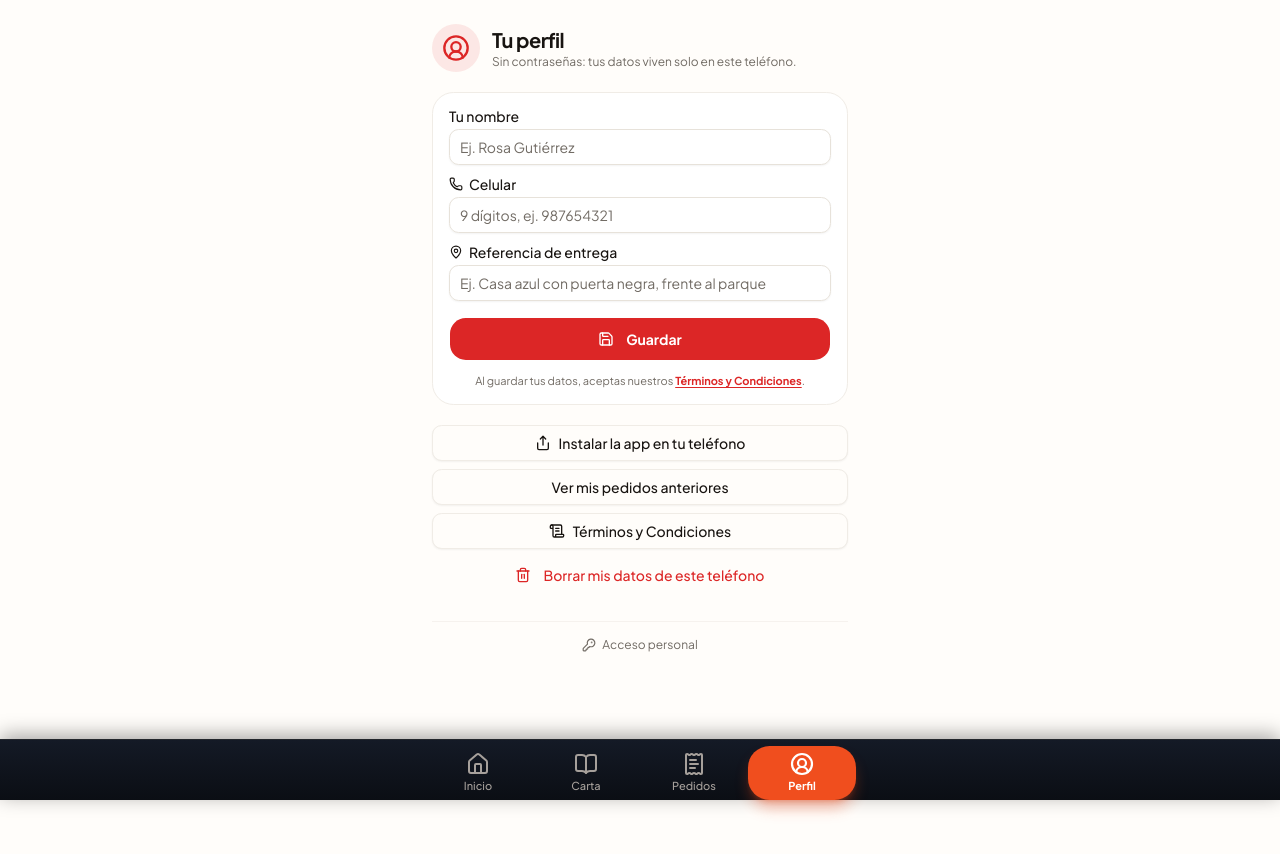
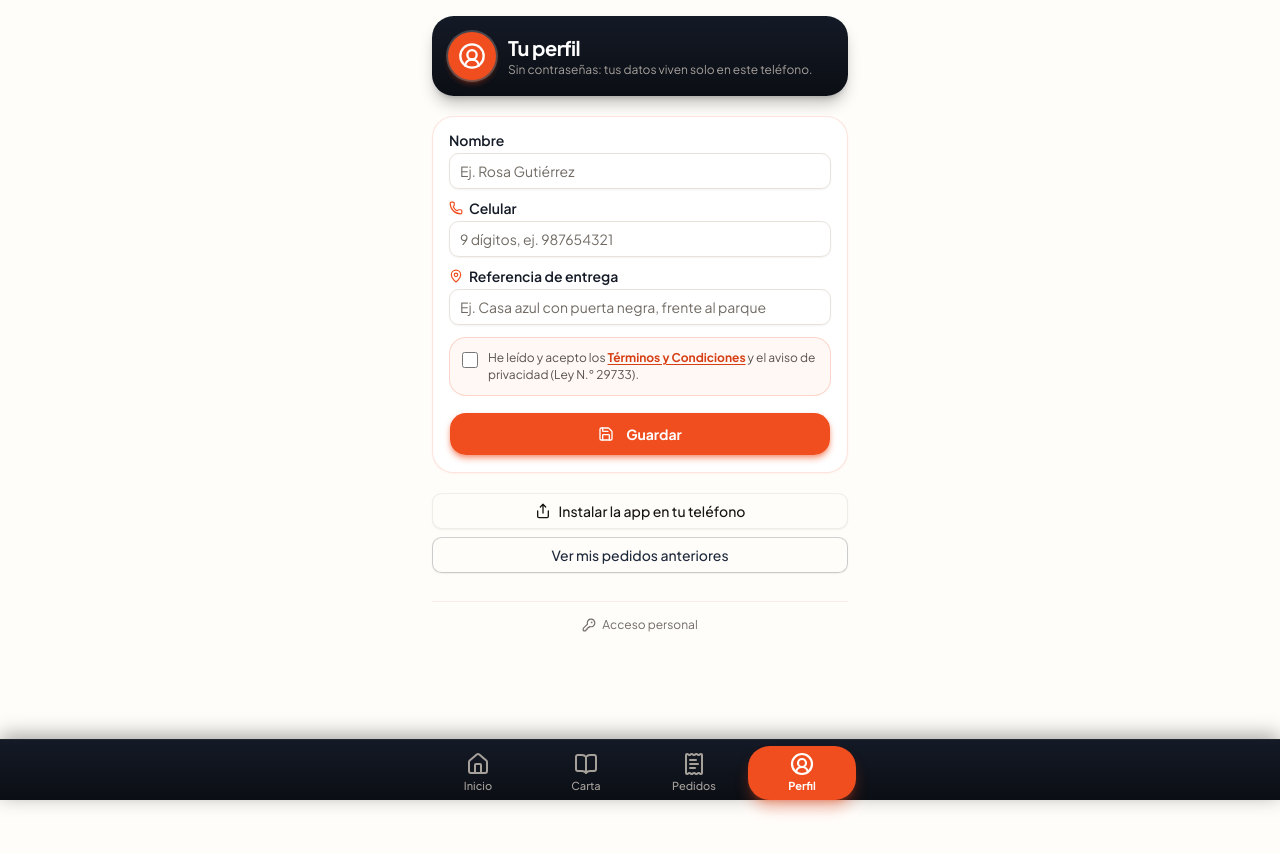
Before and after one commit to joshuaramosa/blux, a Next.js app: page /perfil in a window 1280 px wide. Shown: the top 854 px of the page. Built offline with nearby package versions, Linux system fonts and the light colour scheme.

Commit message:
feat: ajustes UI - perfil con colores de marca y casilla de terminos, boton Agregar unificado, imagenes completas en carta y reel, carrusel 30% mas bajo

```diff
--- a/app/(cliente)/mis-pedidos/page.tsx
+++ b/app/(cliente)/mis-pedidos/page.tsx
@@ -53,9 +53,6 @@ export default function MisPedidosPage() {
     <main className="mx-auto flex min-h-screen w-full max-w-md flex-col gap-4 p-4">
       <header className="pt-2">
         <h1 className="text-xl font-bold">🧾 Mis pedidos</h1>
-        <p className="text-xs text-muted-foreground">
-          Los pedidos que hiciste desde este teléfono se guardan aquí.
-        </p>
       </header>
 
       {orders.length === 0 ? (
--- a/app/(cliente)/perfil/page.tsx
+++ b/app/(cliente)/perfil/page.tsx
@@ -2,15 +2,13 @@
 
 import { useState } from "react";
 import Link from "next/link";
-import { CircleUserRound, KeyRound, MapPin, Pencil, Phone, Save, ScrollText, Trash2 } from "lucide-react";
-import { TermsNote } from "@/components/cliente/terms-note";
+import { CircleUserRound, KeyRound, MapPin, Pencil, Phone, Save } from "lucide-react";
 import { toast } from "sonner";
 import { Button } from "@/components/ui/button";
 import { InstallAppButton } from "@/components/cliente/install-app-button";
 import { Input } from "@/components/ui/input";
 import { Label } from "@/components/ui/label";
 import {
-  clearProfile,
   getProfile,
   saveProfile,
   type CustomerProfile,
@@ -32,6 +30,7 @@ export default function PerfilPage() {
     if (typeof window === "undefined") return true;
     return !getProfile()?.name;
   });
+  const [acceptTerms, setAcceptTerms] = useState(false);
 
   const set = (key: keyof CustomerProfile) => (e: React.ChangeEvent<HTMLInputElement>) =>
     setProfile((p) => ({ ...p, [key]: e.target.value }));
@@ -40,6 +39,9 @@ export default function PerfilPage() {
     if (!profile.name.trim()) return toast.error("Escribe tu nombre.");
     if (!PHONE_RE.test(profile.phone)) {
       return toast.error("Ingresa un celular válido de 9 dígitos (empieza con 9).");
+    }
+    if (!acceptTerms) {
+      return toast.error("Debes aceptar los Términos y Condiciones para guardar.");
     }
     saveProfile({
       name: profile.name.trim(),
@@ -52,38 +54,40 @@ export default function PerfilPage() {
 
   const onModify = () => setEditing(true);
 
-  const onClear = () => {
-    clearProfile();
-    setProfile({ name: "", phone: "", reference: "" });
-    setEditing(true);
-    toast.success("Datos borrados de este teléfono");
-  };
-
   if (!mounted) return null;
 
   return (
     <main className="mx-auto flex min-h-screen w-full max-w-md flex-col gap-5 p-4 pb-8">
-      <header className="flex items-center gap-3 pt-2">
-        <div className="flex h-12 w-12 items-center justify-center rounded-full bg-blux-600/10">
-          <CircleUserRound className="size-7 text-blux-600" aria-hidden />
+      <header className="flex items-center gap-3 rounded-2xl bg-gradient-to-b from-[#141a26] to-[#0b0e14] p-4 shadow-lg shadow-black/25">
+        <div className="flex h-12 w-12 shrink-0 items-center justify-center rounded-full bg-[#f04e1e] shadow-md shadow-[#f04e1e]/40 ring-2 ring-white/20">
+          <CircleUserRound className="size-7 text-white" aria-hidden />
         </div>
         <div>
-          <h1 className="text-xl font-bold tracking-tight">Tu perfil</h1>
-          <p className="text-xs text-muted-foreground">
+          <h1 className="text-xl font-bold tracking-tight text-white">
+            {editing || !profile.name.trim() ? "Tu perfil" : `Hola, ${profile.name.trim()}`}
+          </h1>
+          <p className="text-xs text-stone-400">
             Sin contraseñas: tus datos viven solo en este teléfono.
           </p>
         </div>
       </header>
 
-      <section className="flex flex-col gap-3 rounded-2xl border border-border bg-card p-4">
+      <section className="flex flex-col gap-3 rounded-2xl border border-[#f04e1e]/15 bg-white p-4 shadow-sm shadow-[#f04e1e]/5">
         <div className="flex flex-col gap-1.5">
-          <Label htmlFor="p-name">Tu nombre</Label>
-          <Input id="p-name" placeholder="Ej. Rosa Gutiérrez" value={profile.name} onChange={set("name")} disabled={!editing} />
+          <Label htmlFor="p-name" className="font-semibold text-[#141a26]">Nombre</Label>
+          <Input
+            id="p-name"
+            placeholder="Ej. Rosa Gutiérrez"
+            value={profile.name}
+            onChange={set("name")}
+            disabled={!editing}
+            className="disabled:opacity-100 disabled:bg-stone-50 disabled:text-[#141a26] disabled:border-stone-200"
+          />
         </div>
 
         <div className="flex flex-col gap-1.5">
-          <Label htmlFor="p-phone" className="flex items-center gap-1.5">
-            <Phone className="size-3.5" aria-hidden /> Celular
+          <Label htmlFor="p-phone" className="flex items-center gap-1.5 font-semibold text-[#141a26]">
+            <Phone className="size-3.5 text-[#f04e1e]" aria-hidden /> Celular
           </Label>
           <Input
             id="p-phone"
@@ -93,12 +97,13 @@ export default function PerfilPage() {
             onChange={set("phone")}
             maxLength={9}
             disabled={!editing}
+            className="disabled:opacity-100 disabled:bg-stone-50 disabled:text-[#141a26] disabled:border-stone-200"
           />
         </div>
 
         <div className="flex flex-col gap-1.5">
-          <Label htmlFor="p-ref" className="flex items-center gap-1.5">
-            <MapPin className="size-3.5" aria-hidden /> Referencia de entrega
+          <Label htmlFor="p-ref" className="flex items-center gap-1.5 font-semibold text-[#141a26]">
+            <MapPin className="size-3.5 text-[#f04e1e]" aria-hidden /> Referencia de entrega
           </Label>
           <Input
             id="p-ref"
@@ -106,24 +111,44 @@ export default function PerfilPage() {
             value={profile.reference}
             onChange={set("reference")}
             disabled={!editing}
+            className="disabled:opacity-100 disabled:bg-stone-50 disabled:text-[#141a26] disabled:border-stone-200"
           />
         </div>
 
+        {editing && (
+          <label
+            htmlFor="p-terms"
+            className="flex items-start gap-2.5 rounded-xl border border-[#f04e1e]/20 bg-[#fff8f5] p-3 text-xs leading-snug text-stone-600"
+          >
+            <input
+              id="p-terms"
+              type="checkbox"
+              checked={acceptTerms}
+              onChange={(e) => setAcceptTerms(e.target.checked)}
+              className="mt-0.5 size-4 shrink-0 accent-[#f04e1e]"
+            />
+            <span>
+              He leído y acepto los{" "}
+              <Link href="/terminos" className="font-bold text-[#d63f14] underline underline-offset-2">
+                Términos y Condiciones
+              </Link>{" "}
+              y el aviso de privacidad (Ley N.° 29733).
+            </span>
+          </label>
+        )}
+
         {editing ? (
-          <>
-            <Button
-              onClick={onSave}
-              className="mt-1 h-11 rounded-xl bg-blux-600 font-bold text-white hover:bg-blux-700 active:scale-95"
-            >
-              <Save className="size-4 mr-1.5" aria-hidden /> Guardar
-            </Button>
-            <TermsNote accion="Al guardar tus datos," />
-          </>
+          <Button
+            onClick={onSave}
+            className="mt-1 h-11 rounded-xl bg-[#f04e1e] font-bold text-white shadow-md shadow-[#f04e1e]/40 hover:bg-[#d9441a] active:scale-95"
+          >
+            <Save className="size-4 mr-1.5" aria-hidden /> Guardar
+          </Button>
         ) : (
           <Button
             onClick={onModify}
             variant="outline"
-            className="mt-1 h-11 rounded-xl font-bold active:scale-95"
+            className="mt-1 h-11 rounded-xl border-[#f04e1e]/40 font-bold text-[#d63f14] hover:bg-[#fff2ed] hover:text-[#c23a15] active:scale-95"
           >
             <Pencil className="size-4 mr-1.5" aria-hidden /> Modificar
           </Button>
@@ -132,25 +157,13 @@ export default function PerfilPage() {
 
       <section className="flex flex-col gap-2">
         <InstallAppButton />
-        <Button asChild variant="outline" className="w-full">
+        <Button asChild variant="outline" className="w-full border-blux-dark-800/20 text-blux-dark-800 hover:bg-blux-dark-900 hover:text-white">
           <Link href="/mis-pedidos">Ver mis pedidos anteriores</Link>
-        </Button>
-        <Button asChild variant="outline" className="w-full gap-2">
-          <Link href="/terminos">
-            <ScrollText className="size-4" aria-hidden /> Términos y Condiciones
-          </Link>
-        </Button>
-        <Button
-          variant="ghost"
-          onClick={onClear}
-          className="text-destructive hover:text-destructive"
-        >
-          <Trash2 className="size-4 mr-1.5" aria-hidden /> Borrar mis datos de este teléfono
         </Button>
       </section>
 
       {/* Acceso discreto al panel del personal (admin, cocina, delivery) */}
-      <div className="mt-2 border-t border-border/60 pt-3 text-center">
+      <div className="mt-2 border-t border-[#f04e1e]/10 pt-3 text-center">
         <Link
           href="/admin/login"
           className="inline-flex items-center gap-1.5 text-xs text-muted-foreground hover:text-foreground transition-colors"
--- a/app/terminos/page.tsx
+++ b/app/terminos/page.tsx
@@ -128,8 +128,8 @@ export default async function TerminosPage() {
             <ul className="list-disc pl-5">
               <li>
                 <strong>En tu teléfono:</strong> tu nombre, celular y referencia se guardan solo
-                en tu dispositivo (para no volver a escribirlos). Puedes borrarlos cuando quieras
-                desde Perfil → “Borrar mis datos”.
+                en tu dispositivo (para no volver a escribirlos). Puedes modificarlos cuando
+                quieras desde Perfil → “Modificar”.
               </li>
               <li>
                 <strong>En el servidor:</strong> guardamos tu nombre, celular, dirección de entrega
--- a/components/admin/promotions-view.tsx
+++ b/components/admin/promotions-view.tsx
@@ -106,7 +106,8 @@ export function PromotionsView({ promotions }: { promotions: Promotion[] }) {
             {busy ? "Subiendo…" : "Subir imagen de promoción"}
           </span>
           <span className="text-xs text-muted-foreground">
-            El teléfono te pedirá permiso para la galería o cámara. Formato vertical recomendado.
+            Tamaño ideal: 1080 × 1350 px (vertical 4:5). Cualquier otra se ajusta completa
+            con relleno difuminado. JPG o WebP, máx. 2 MB (se comprime sola al subir).
           </span>
         </button>
       ) : (
--- a/components/carta/category-nav.tsx
+++ b/components/carta/category-nav.tsx
@@ -45,8 +45,8 @@ export function CategoryNav({ categories }: { categories: Category[] }) {
             aria-current={active === c.slug}
             className={`font-sans whitespace-nowrap rounded-full px-4 py-2 text-xs sm:text-sm font-bold tracking-wide transition-all ${
               active === c.slug
-                ? "bg-blux-600 text-white shadow-xs"
-                : "bg-muted/70 text-muted-foreground hover:text-foreground hover:bg-muted"
+                ? "bg-[#f04e1e] text-white shadow-md shadow-[#f04e1e]/30"
+                : "bg-white text-stone-600 border border-black/5 hover:text-stone-900"
             }`}
           >
             {c.name}
```
Also changed, not shown: components/carta/product-card.tsx (+17 -6 lines), components/inicio/promo-reel.tsx (+13 -2 lines).
